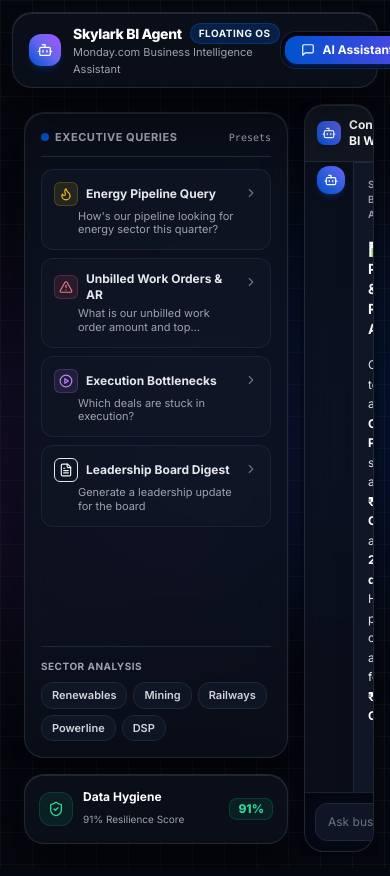
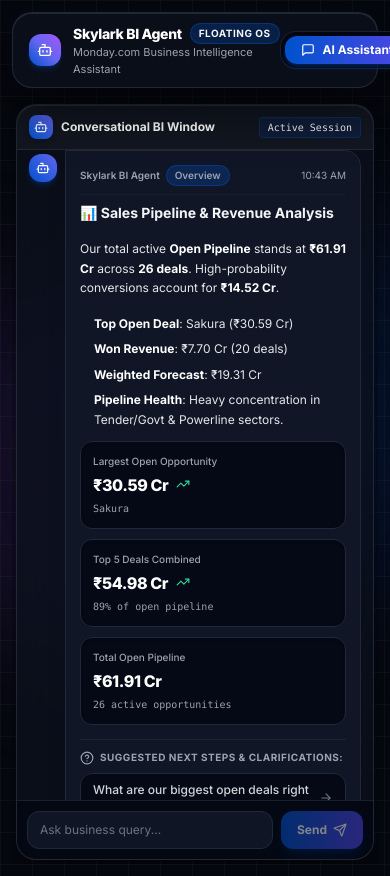
Before and after one commit to bskeerthana091-web/skylark-bi-agent, a React (Vite) app: page / in a window 390 px wide. Shown: the top 876 px of the page. Built offline with nearby package versions, Linux system fonts and the light colour scheme.

Commit message:
Eliminate empty gaps on mobile viewports by enabling dynamic 100% height scaling

```diff
--- a/index.html
+++ b/index.html
@@ -3,13 +3,13 @@
   <head>
     <meta charset="UTF-8" />
     <link rel="icon" type="image/svg+xml" href="/vite.svg" />
-    <meta name="viewport" content="width=1200, initial-scale=0.35, minimum-scale=0.2, maximum-scale=2.0" />
+    <meta name="viewport" content="width=device-width, initial-scale=1.0, maximum-scale=1.0, user-scalable=no" />
     <title>Skylark BI Agent | Monday.com Business Intelligence</title>
     <link rel="preconnect" href="https://fonts.googleapis.com">
     <link rel="preconnect" href="https://fonts.gstatic.com" crossorigin>
     <link href="https://fonts.googleapis.com/css2?family=Inter:wght@300;400;500;600;700;800&family=JetBrains+Mono:wght@400;500;600;700&display=swap" rel="stylesheet">
   </head>
-  <body class="bg-gray-950 text-gray-100 overflow-x-auto antialiased">
+  <body class="bg-gray-950 text-gray-100 overflow-x-hidden antialiased">
     <div id="root"></div>
     <script type="module" src="/src/main.tsx"></script>
   </body>
--- a/src/components/ChatInterface.tsx
+++ b/src/components/ChatInterface.tsx
@@ -78,11 +78,11 @@ export const ChatInterface: React.FC<ChatInterfaceProps> = ({
   };
 
   return (
-    <div className="flex-1 p-1 md:p-3 flex flex-col h-[calc(100vh-5.5rem)] w-full max-w-full overflow-hidden">
+    <div className="flex-1 p-1 md:p-3 flex flex-col h-[calc(100vh-5rem)] w-full max-w-full overflow-hidden">
       {/* Floating AI Window Frame */}
-      <div className="floating-window flex-1 flex flex-col overflow-hidden relative w-full">
+      <div className="floating-window flex-1 flex flex-col overflow-hidden relative w-full h-full">
         {/* Floating Window Title Bar */}
-        <div className="window-titlebar px-3 py-2.5 md:px-4 md:py-3 flex items-center justify-between">
+        <div className="window-titlebar px-3 py-2.5 md:px-4 md:py-3 flex items-center justify-between shrink-0">
           <div className="flex items-center gap-2 md:gap-2.5">
             <div className="w-6 h-6 md:w-7 md:h-7 rounded-lg bg-gradient-to-tr from-brand-600 to-indigo-500 flex items-center justify-center shadow-md shrink-0">
               <Bot className="w-3.5 h-3.5 md:w-4 md:h-4 text-white" />
@@ -323,7 +323,7 @@ export const ChatInterface: React.FC<ChatInterfaceProps> = ({
         </div>
 
         {/* Input Bar */}
-        <div className="p-2.5 md:p-4 border-t border-gray-800/80 bg-gray-950/80 backdrop-blur-md">
+        <div className="p-2.5 md:p-4 border-t border-gray-800/80 bg-gray-950/80 backdrop-blur-md shrink-0">
           <form onSubmit={handleSubmit} className="max-w-4xl mx-auto flex gap-2">
             <input
               type="text"
--- a/src/components/Sidebar.tsx
+++ b/src/components/Sidebar.tsx
@@ -57,7 +57,7 @@ export const Sidebar: React.FC<SidebarProps> = ({
   ];
 
   return (
-    <aside className="flex flex-col w-72 shrink-0 p-3 space-y-4 font-sans">
+    <aside className="hidden lg:flex flex-col w-72 shrink-0 p-3 space-y-4 font-sans h-full">
       {/* Floating Window Widget: Executive Query Shortcuts */}
       <div className="floating-window p-4 space-y-3 flex-1 flex flex-col justify-between">
         <div className="space-y-3">
```
